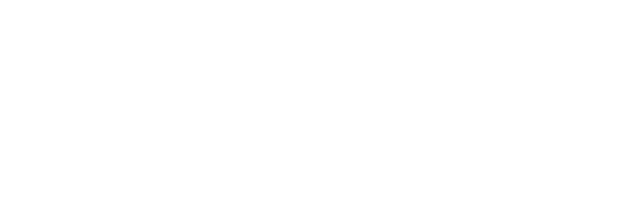
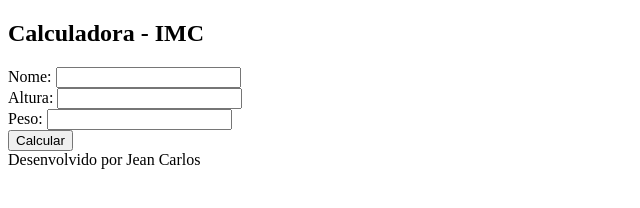
Before and after one commit to JeCarlos7713/calc-imc, a plain HTML site: page index.html in a window 1280 px wide. Shown: the whole page, without its empty margins (0-640 px from the left). Drawn offline with Linux system fonts and the light colour scheme.

Commit message:
Adiciona estrutura da calculadora

```diff
--- a/index.html
+++ b/index.html
@@ -20,7 +20,33 @@
 </head>
 
 <body>
+    <main>
+        <section class="container">
+            <div class="title">
+                <h1>Calculadora - IMC</h1>
+            </div>
+            <div class="input">
+                <label>Nome:</label>
+                <input type="text" id="name">
+            </div>
+            <div class="input">
+                <label>Altura:</label>
+                <input type="number" id="height">
+            </div>
+            <div class="input">
+                <label>Peso:</label>
+                <input type="number" id="weight">
+            </div>
 
+            <button id="btn" onclick="imc()">Calcular</button>
+
+            <div id="result"></div>
+        </section>
+
+        <footer>
+            Desenvolvido por Jean Carlos
+        </footer>
+    </main>
     <script src="main.js"></script>
 </body>
 
```
